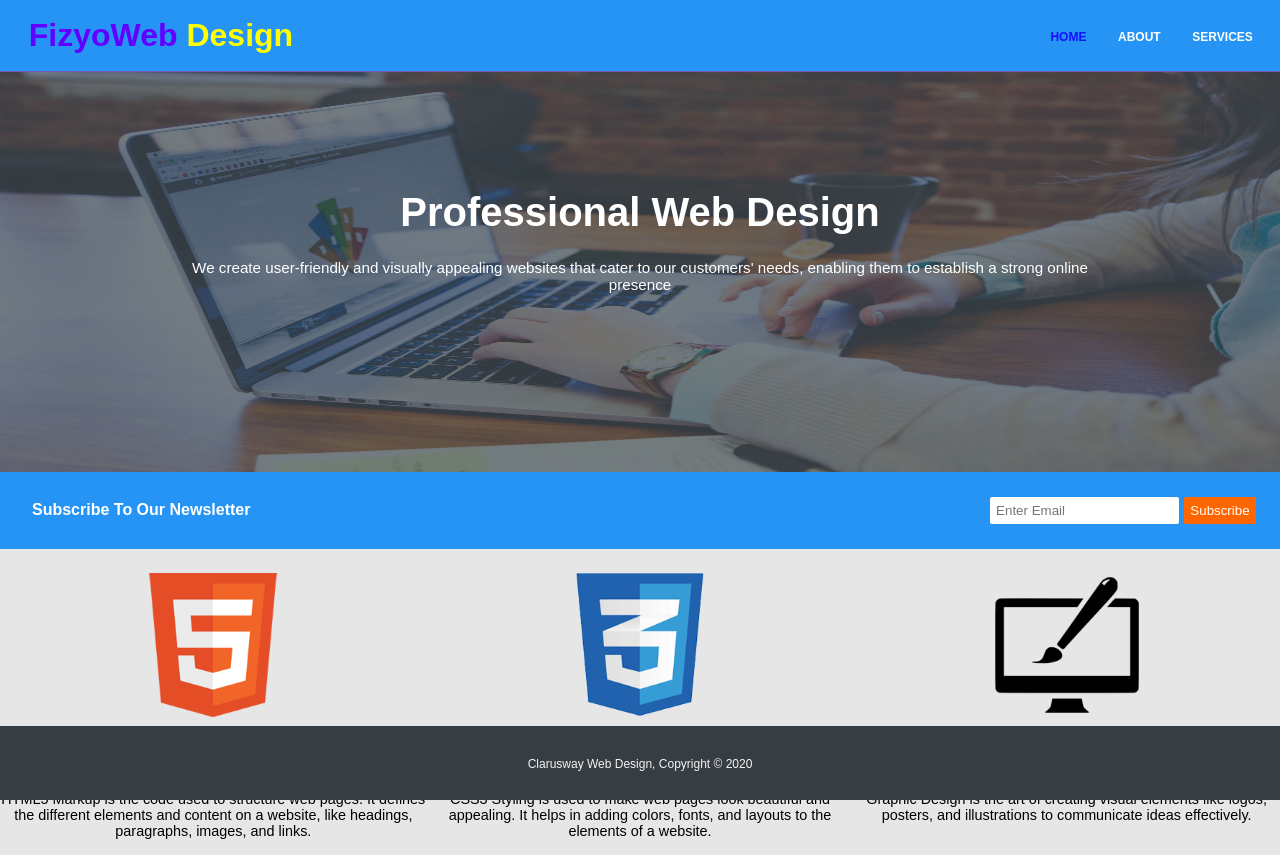
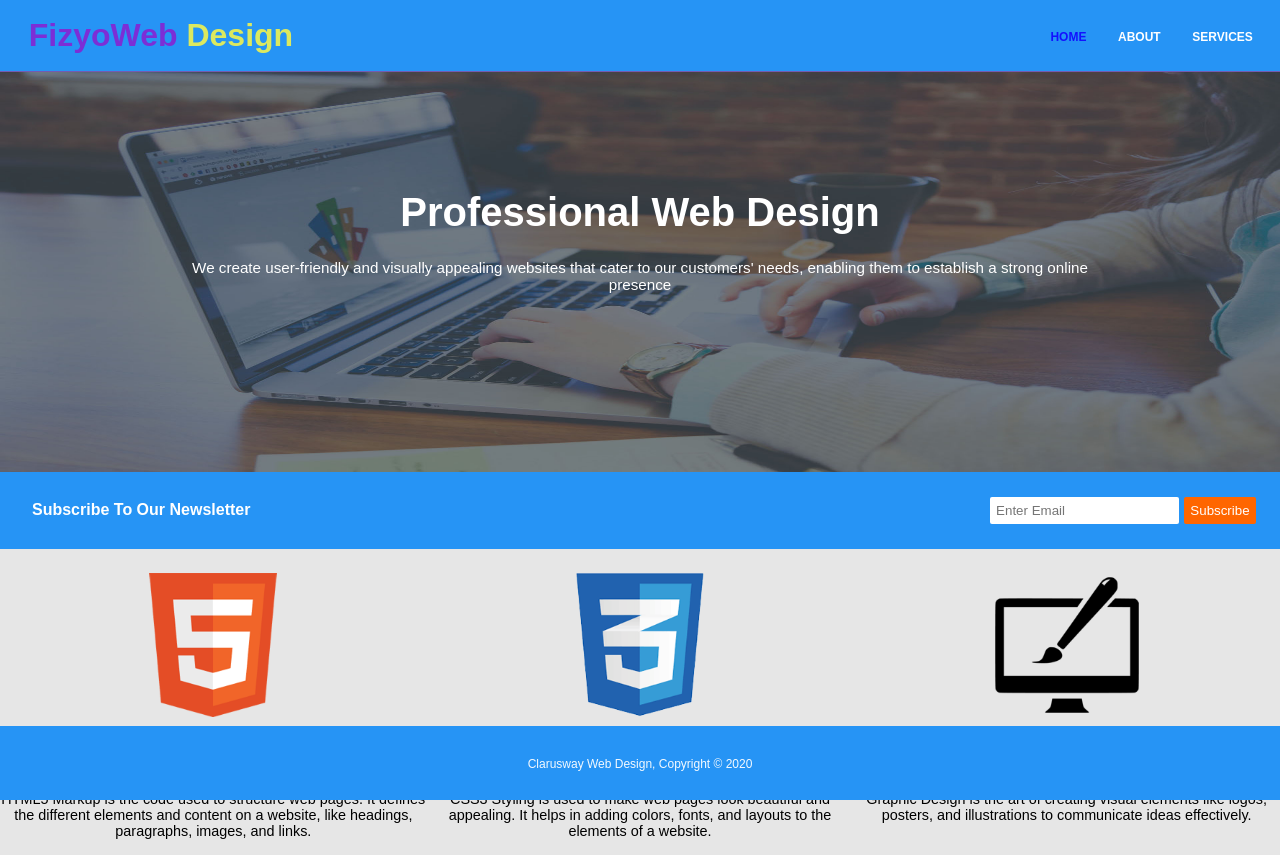
Before and after one commit to furkanpolat06/basic-web-design, a plain HTML site: page home.html in a window 1280 px wide. Drawn offline with Linux system fonts and the light colour scheme.

Commit message:
style: css edit

```diff
--- a/about.css
+++ b/about.css
@@ -32,8 +32,12 @@ body{
 
 
 }
-.header .about{
-    color: #904E8B;
+.header__left span{
+    color: rgb(124, 46, 214);
+    margin-left: .8rem;
+}
+.header__left {
+    color:rgba(245, 245, 75, 0.884);
 
 }
 a:hover{
--- a/home.css
+++ b/home.css
@@ -40,11 +40,11 @@ a:hover{
     cursor: pointer;
 }
 .header__left span{
-    color: rgb(98, 0, 255);
+    color: rgb(124, 46, 214);
     margin-left: .8rem;
 }
 .header__left {
-    color:yellow;
+    color:rgba(245, 245, 75, 0.884);
 
 }
 .main__banner{
@@ -151,7 +151,7 @@ footer{
     bottom: 0;
     right: 0;
     left: 0;
-    background-color:#363D43;
+    background-color:#2694f5;
     color: white;
     text-align: center;
     padding: .4rem 0;
```
